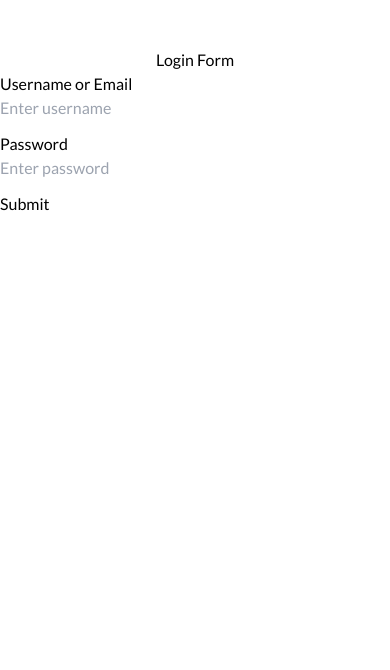
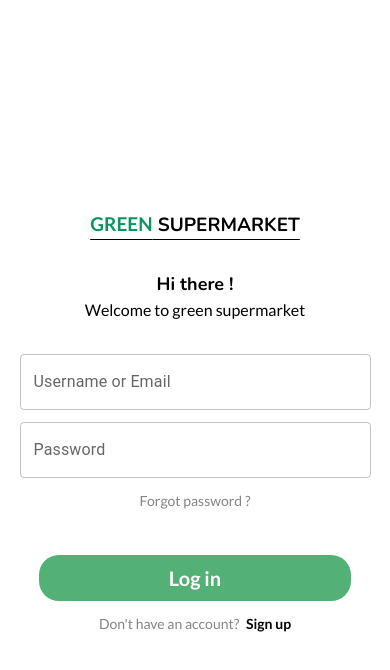
Before and after one commit to PraveenAththanayake/Green_Supermarket, a React (Vite) app in the folder frontend/: page /login in a window 390 px wide. Shown: the top 670 px of the page. Built offline with nearby package versions, Linux system fonts and the light colour scheme.

Commit message:
Responsive design for login page

```diff
--- a/frontend/src/pages/auth/Login.tsx
+++ b/frontend/src/pages/auth/Login.tsx
@@ -1,138 +1,13 @@
-// import leftBG from "../../../public/images/Login/LogingVector.png";
-// import React from "react";
-// import { useForm } from "react-hook-form";
-// import { yupResolver } from "@hookform/resolvers/yup";
-// import * as yup from "yup";
-// import { FaGoogle } from "react-icons/fa";
-// import {
-//   loginApiCall,
-//   savedLoggedInUser,
-//   storeToken,
-// } from "../../services/auth/AuthService";
-// import { useNavigate } from "react-router-dom";
-
-// const schema = yup.object().shape({
-//   username: yup
-//     .string()
-//     .required("Email or Username is required")
-//     .test("username", "Enter a valid Email or Username", (value) => {
-//       const emailRegex = /^[^\s@]+@[^\s@]+\.[^\s@]+$/;
-//       const usernameRegex = /^[a-zA-Z0-9_]+$/;
-
-//       return emailRegex.test(value) || usernameRegex.test(value);
-//     }),
-//   password: yup.string().required("Password is required"),
-// });
-
-// const Login = () => {
-//   const {
-//     register,
-//     handleSubmit,
-//     formState: { errors },
-//   } = useForm({
-//     resolver: yupResolver(schema),
-//   });
-
-//   const navigator = useNavigate();
-
-//   const onSubmit = (data: any) => {
-//     loginApiCall(data.username, data.password)
-//       .then((res) => {
-//         const token =
-//           "Basic" + window.btoa(data.username + ":" + data.password);
-//         savedLoggedInUser(data.username);
-//         storeToken(token);
-//         navigator("/");
-//       })
-//       .catch((err) => {
-//         console.error(err);
-//       });
-//   };
-
-//   return (
-//     <>
-//       <div className="flex justify-between max-h-screen">
-//         <div className="flex-1 px-[50px]">
-//           <h1 className="font-nunito font-extrabold text-[24px] mt-[43px]">
-//             <span className="text-[#09965D]">GREEN</span> SUPERMARKET
-//           </h1>
-//           <div className="flex justify-center items-center mt-[137px]">
-//             <div className="w-[406px]">
-//               <h2 className="font-nunito font-bold text-[48px] text-center">
-//                 Hi there!
-//               </h2>
-//               <p className="text-center mb-[32px]">
-//                 Welcome to green supermarket
-//               </p>
-//               <button className="flex items-center justify-center border border-[#84848220] w-full h-[44px] text-[15px] text-[#848482] font-light rounded-[5px] mb-[80px]">
-//                 <FaGoogle color="black" className="mr-[20px]" />
-//                 Log in with Google
-//               </button>
-//               <form onSubmit={handleSubmit(onSubmit)}>
-//                 <input
-//                   {...register("username")}
-//                   className="border border-[#84848220] w-full h-[44px] text-[15px] text-[#848482] font-light rounded-[5px] outline-0 py-2 px-3 mb-[12px]"
-//                   placeholder="Email address"
-//                 />
-//                 <p className="text-red-500">{errors.username?.message}</p>
-
-//                 <input
-//                   {...register("password")}
-//                   type="password"
-//                   className="border border-[#84848220] w-full h-[44px] text-[15px] text-[#848482] font-light rounded-[5px] outline-0 py-2 px-3 mb-[12px]"
-//                   placeholder="Password"
-//                 />
-//                 <p className="text-red-500">{errors.password?.message}</p>
-
-//                 <a
-//                   href="#"
-//                   className="inline-block text-[14px] text-[#848482] ml-[300px]"
-//                 >
-//                   Forgot password
-//                 </a>
-
-//                 <button
-//                   type="submit"
-//                   className="w-full mt-[83px] h-[56px] bg-[#53B176] text-[20px] font-bold text-white rounded-[50px] mb-[12px]"
-//                 >
-//                   Log in
-//                 </button>
-//               </form>
-//               <p className="font-medium text-[14px] text-[#848482] text-center">
-//                 Don't have an account?{" "}
-//                 <a className="font-bold text-black" href="/register">
-//                   Sign up
-//                 </a>
-//               </p>
-//             </div>
-//           </div>
-//         </div>
-//         <div className="relative flex justify-end flex-1">
-//           <img
-//             className="max-w-[704px] w-full h-screen object-fill"
-//             src={leftBG}
-//             alt="left-bg"
-//           />
-//           <div className="text-center absolute top-[320px] right-[120px] leading-[80px]">
-//             <h3 className="font-nunito text-[64px]">Welcome!</h3>
-//             <h3 className="font-nunito text-[48px]">back to</h3>
-//             <h3 className="font-nunito text-[48px]">GREEN Supermarket!</h3>
-//           </div>
-//         </div>
-//       </div>
-//     </>
-//   );
-// };
-
-// export default Login;
-
+import leftBG from "../../../public/images/Login/LogingVector.png";
 import React, { useState } from "react";
-import { useNavigate } from "react-router-dom";
+import { FaGoogle } from "react-icons/fa";
 import {
   loginApiCall,
   savedLoggedInUser,
   storeToken,
 } from "../../services/auth/AuthService";
+import { Link, useNavigate } from "react-router-dom";
+import TextField from "@mui/material/TextField";
 
 const Login = () => {
   const [username, setUsername] = useState("");
@@ -161,62 +36,90 @@ const Login = () => {
   }
 
   return (
-    <div className="container">
-      <br /> <br />
-      <div className="row">
-        <div className="col-md-6 offset-md-3">
-          <div className="card">
-            <div className="card-header">
-              <h2 className="text-center"> Login Form </h2>
-            </div>
-
-            <div className="card-body">
-              <form>
-                <div className="mb-3 row">
-                  <label className="col-md-3 control-label">
-                    {" "}
-                    Username or Email
-                  </label>
-                  <div className="col-md-9">
-                    <input
-                      type="text"
-                      name="username"
-                      className="form-control"
-                      placeholder="Enter username"
+    <>
+      <div className="flex-col min-h-screen gap-5 p-3 md:max-h-max flexCenter md:flexBetween md:flex-row">
+        <div className="flexCenter flex-col lg:px-[50px]">
+          <h1 className="font-nunito font-extrabold text-3xl lg:text-[24px]  underline underline-offset-8 md:no-underline">
+            <span className="text-[#09965D]">GREEN</span> SUPERMARKET
+          </h1>
+          <div className="flex justify-center items-center mt-8 lg:mt-[10%]">
+            <div className="w-full">
+              <h2 className="font-nunito font-bold text-2xl lg:text-[48px] text-center">
+                Hi there !
+              </h2>
+              <p className="text-center mb-[32px]">
+                Welcome to green supermarket
+              </p>
+              {/* <button className="flex items-center justify-center border border-[#84848220] w-full h-[44px] text-[15px] text-[#848482] font-light rounded-[5px] mb-[80px]">
+                <FaGoogle color="black" className="mr-[20px]" />
+                Log in with Google
+              </button> */}
+              <form className="flex-col gap-3 flexCenter">
+                {/* <input
+                  className="border border-[#84848220] w-full h-[44px] text-[15px] text-[#848482] font-light rounded-[5px] outline-0 py-2 px-3 mb-[12px]"
+                  placeholder="Email address"
                   value={username}
                   onChange={(e) => setUsername(e.target.value)}
-                    ></input>
-                  </div>
-                </div>
-
-                <div className="mb-3 row">
-                  <label className="col-md-3 control-label"> Password </label>
-                  <div className="col-md-9">
+                />
                 <input
                   type="password"
-                      name="password"
-                      className="form-control"
-                      placeholder="Enter password"
+                  className="border border-[#84848220] w-full h-[44px] text-[15px] text-[#848482] font-light rounded-[5px] outline-0 py-2 px-3 mb-[12px]"
+                  placeholder="Password"
                   value={password}
                   onChange={(e) => setPassword(e.target.value)}
-                    ></input>
-                  </div>
-                </div>
+                /> */}
+                <TextField
+                  label="Username or Email"
+                  variant="outlined"
+                  value={username}
+                  onChange={(e) => setUsername(e.target.value)}
+                  className="w-[90vw] md:w-[45vw] lg:w-[40vw]"
+                />
+                <TextField
+                  label="Password"
+                  variant="outlined"
+                  value={password}
+                  type="password"
+                  onChange={(e) => setPassword(e.target.value)}
+                  className="w-[90vw] md:w-[45vw] lg:w-[40vw]"
+                />
 
-                <div className="mb-3 form-group">
+                <Link
+                  to="#"
+                  className="inline-block text-sm text-[#848482] lg:ml-[300px] hover:underline underline-offset-4"
+                >
+                  Forgot password ?
+                </Link>
                 <button
-                    className="btn btn-primary"
+                  type="submit"
+                  className="w-[80vw] py-2 mt-8 bg-[#53B176] text-4xl font-bold text-white rounded-[20px] mb-[12px] md:w-[30vw] lg:mt-[83px]"
                   onClick={(e) => handleLoginForm(e)}
                 >
-                    Submit
+                  Log in
                 </button>
-                </div>
               </form>
+              <p className="font-medium text-[14px] text-[#848482] text-center">
+                Don't have an account?{" "}
+                <a
+                  className="ml-1 font-bold text-black hover:underline underline-offset-4"
+                  href="/register"
+                >
+                  Sign up
+                </a>
+              </p>
             </div>
           </div>
         </div>
+        <div className="relative hidden w-full max-h-screen md:flex">
+          <img className="object-cover w-full" src={leftBG} alt="left-bg" />
+          <div className="absolute left-1/2 top-1/2 transform -translate-x-1/2 -translate-y-1/2 text-center leading-[60px] xl:leading-[80px] font-nunito whitespace-nowrap">
+            <h3 className="text-8xl xl:text-[64px]">Welcome!</h3>
+            <h3 className="text-6xl xl:text-[48px]">back to</h3>
+            <h3 className="text-6xl xl:text-[48px]">GREEN Supermarket!</h3>
           </div>
         </div>
+      </div>
+    </>
   );
 };
 
```
Lines whose indentation alone changed are shown as unchanged.
